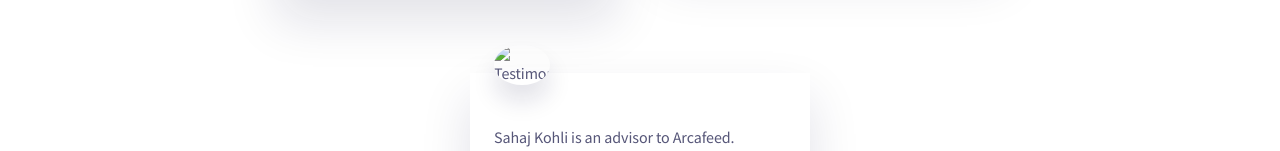
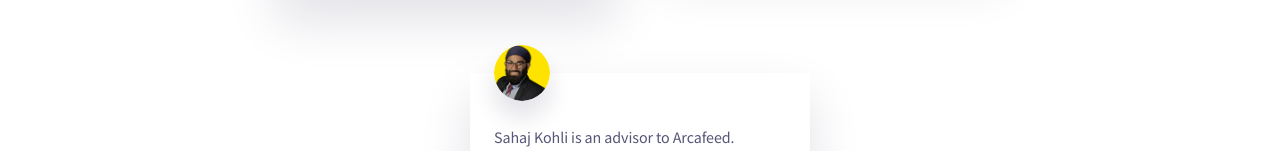
Before and after one commit to msaffold8/LandingPage, a plain HTML site: page index.html in a window 1280 px wide. Shown: the part 2866-3017 px from the top of the page. Drawn offline with nearby package versions, Linux system fonts and the light colour scheme.

Commit message:
fixing image error

```diff
--- a/index.html
+++ b/index.html
@@ -435,7 +435,7 @@
 								<div class="testimonial-inner">
 									<div class="testimonial-main">
 										<div class="testimonial-header">
-											<img class="mb-16" src="dist/images/sahaj.fPn6QP51G8oPcYqGhwXBgHdSEXHmXT7kVyPUJ8GgUlJ6CHcigWxBqbGefBFQeJIfzsHzT" alt="Testimonial">
+											<img class="mb-16" src="dist/images/sahaj.png" alt="Testimonial">
 										</div>
 										<div class="testimonial-body">
 											<p class="mb-0">Sahaj Kohli is an advisor to Arcafeed. Currently, he is a senior software engineer at Bloomberg LP. He is a fullstack engineer and has worked with everything from Enterprise Java to React. He frequently interacts with tools like Docker and Netlify. Sahaj loves coding and is always open to talk shop. He also blogs and give talks about his experiences as a Engineer.</p>
```
